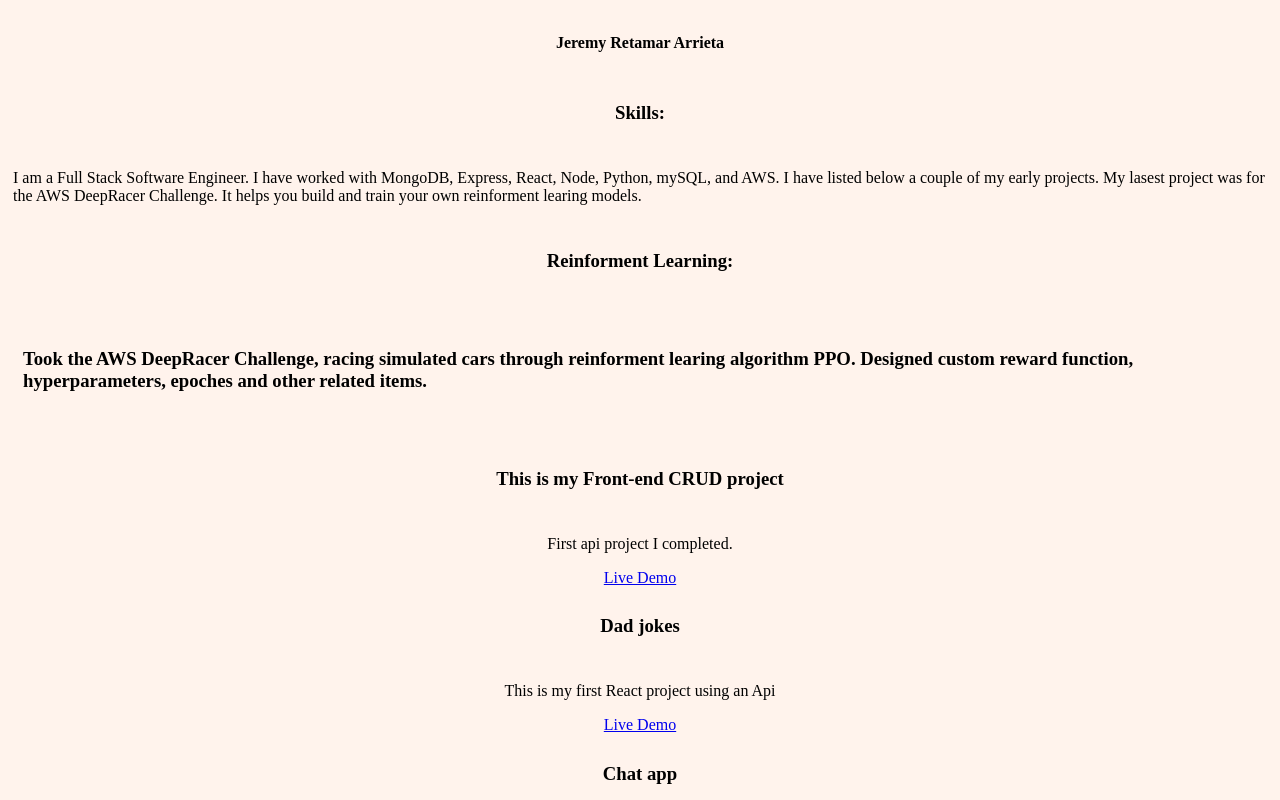
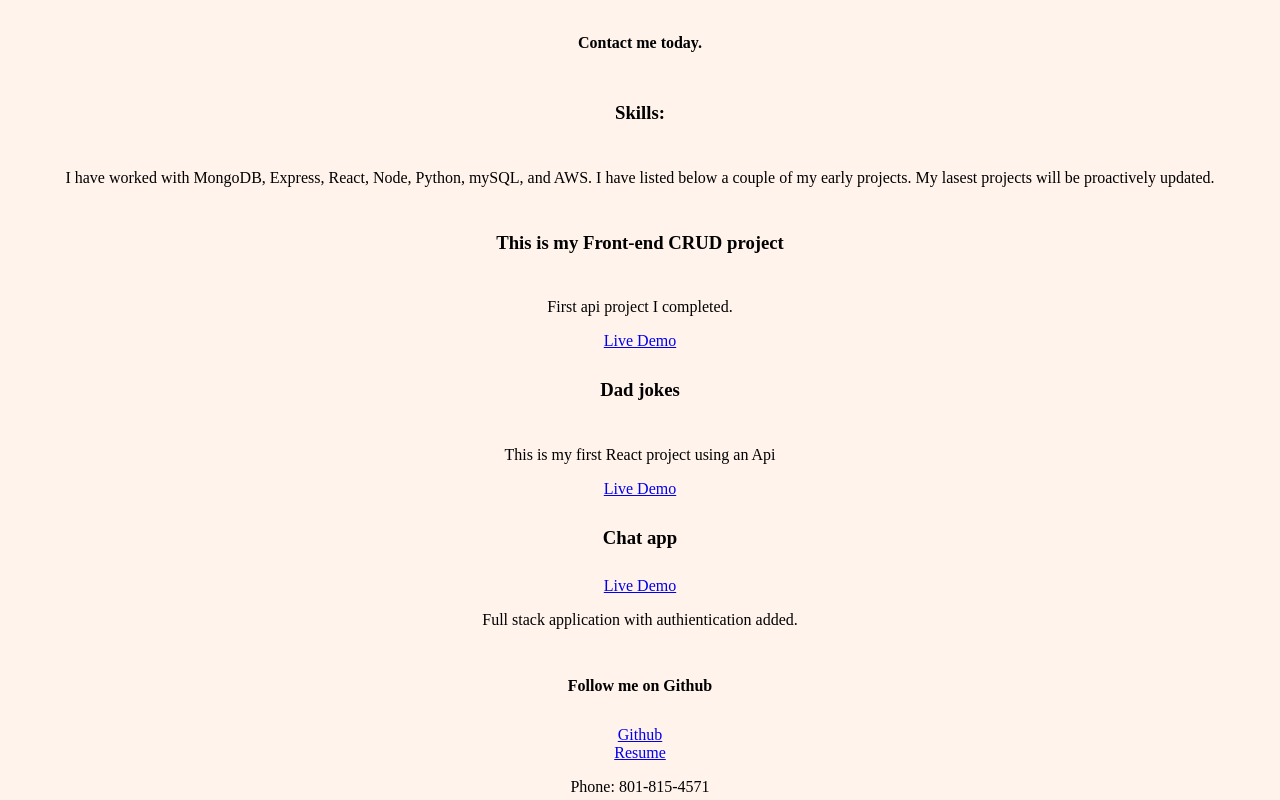
Before and after one commit to Limitlessmatrix/oldest_portfolio, a plain HTML site: page index.html in a window 1280 px wide. Shown: the top 800 px of the page. Drawn offline with Linux system fonts and the light colour scheme; a script that the page names is missing.

Commit message:
editing portfolio

```diff
--- a/index.html
+++ b/index.html
@@ -10,18 +10,13 @@
 </head>
 <body class="body">
     <header class="header">
-        <h4>Jeremy Retamar Arrieta</h4>
+        <h4>Contact me today.</h4>
     </header>
 
 
     <article class="a1">
         <h3>Skills:</h3>
-        <p>I am a Full Stack Software Engineer. I have worked with MongoDB, Express, React, Node, Python, mySQL, and AWS. I have listed below a couple of my early projects. My lasest project was for the AWS DeepRacer Challenge. It helps you build and train your own reinforment learing models.</p>
-    </article>
-
-      <article class="machine-learning">
-        <h3>Reinforment Learning:<h3>
-            <p>Took the AWS DeepRacer Challenge, racing simulated cars through reinforment learing algorithm PPO. Designed custom reward function, hyperparameters, epoches and other related items.</p>
+        <p>I have worked with MongoDB, Express, React, Node, Python, mySQL, and AWS. I have listed below a couple of my early projects. My lasest projects will be proactively updated.</p>
     </article>
 
     <article class="a3">
```
